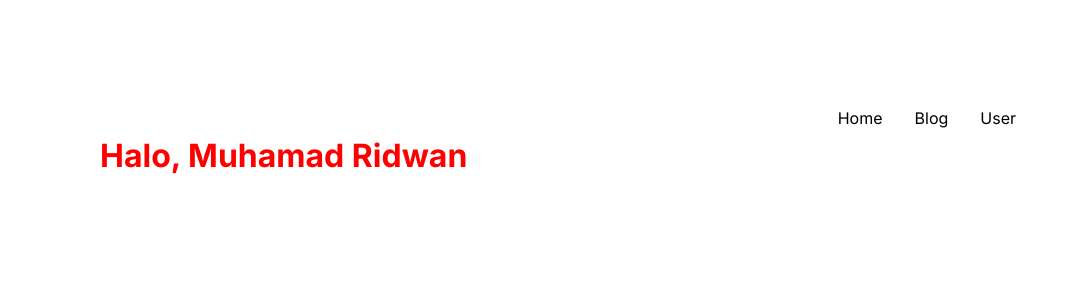
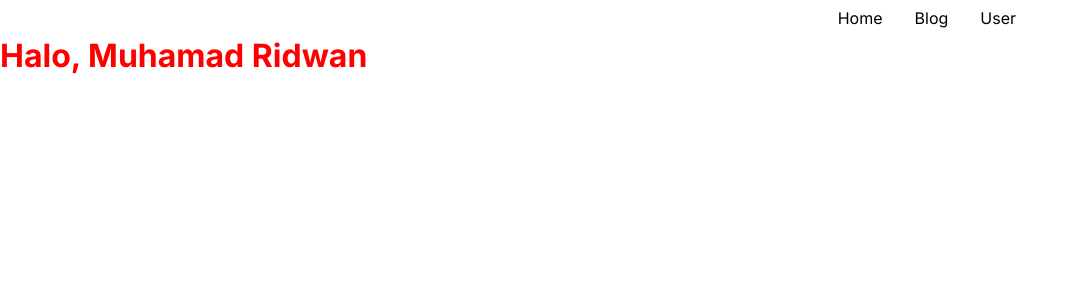
Before and after one commit to rdwanmuhamad/nextjs-basic, a Next.js app: page / in a window 1280 px wide. Shown: the top 300 px of the page, without its empty margins (0-1077 px from the left). Built offline with nearby package versions, Linux system fonts and the light colour scheme.

Commit message:
Create a Page Layout in Next JS

```diff
--- a/app/page.tsx
+++ b/app/page.tsx
@@ -1,12 +1,13 @@
 import Image from 'next/image'
 import styles from './styles/Home.module.css';
-import Header from '../components/Header/header';
+import Layout from '@/components/Layout';
 
 export default function Home() {
   return (
     <main>
-     <Header></Header>
-     <h1 className={styles['title-homepage']}>Halo, Muhamad Ridwan</h1>
+      <Layout>
+        <h1 className={styles["title-homepage"]}>Halo, Muhamad Ridwan</h1>
+      </Layout>
     </main>
   );
 }
--- a/app/styles/globals.css
+++ b/app/styles/globals.css
@@ -93,7 +93,8 @@
       rgb(var(--background-end-rgb))
     )
     rgb(var(--background-start-rgb)); */
-    margin: 100px;
+    margin: auto;
+    height: 100%;
 }
 
 a {
@@ -106,7 +107,3 @@
     color-scheme: dark;
   }
 }
-
-.title{
-  color: red;
-}
--- /dev/null
+++ b/components/Layout/index.tsx
@@ -0,0 +1,15 @@
+import React, { ReactNode } from "react";
+import Header from "../Header/header";
+
+interface LayoutProps {
+  children: ReactNode;
+}
+export default function Layout(props: LayoutProps) {
+  const { children } = props;
+  return (
+    <div>
+      <Header />
+      <div>{children}</div>
+    </div>
+  );
+}
```
Also changed, not shown: pages/blog/index.tsx (+5 -2 lines), pages/users/index.tsx (+7 -2 lines).
